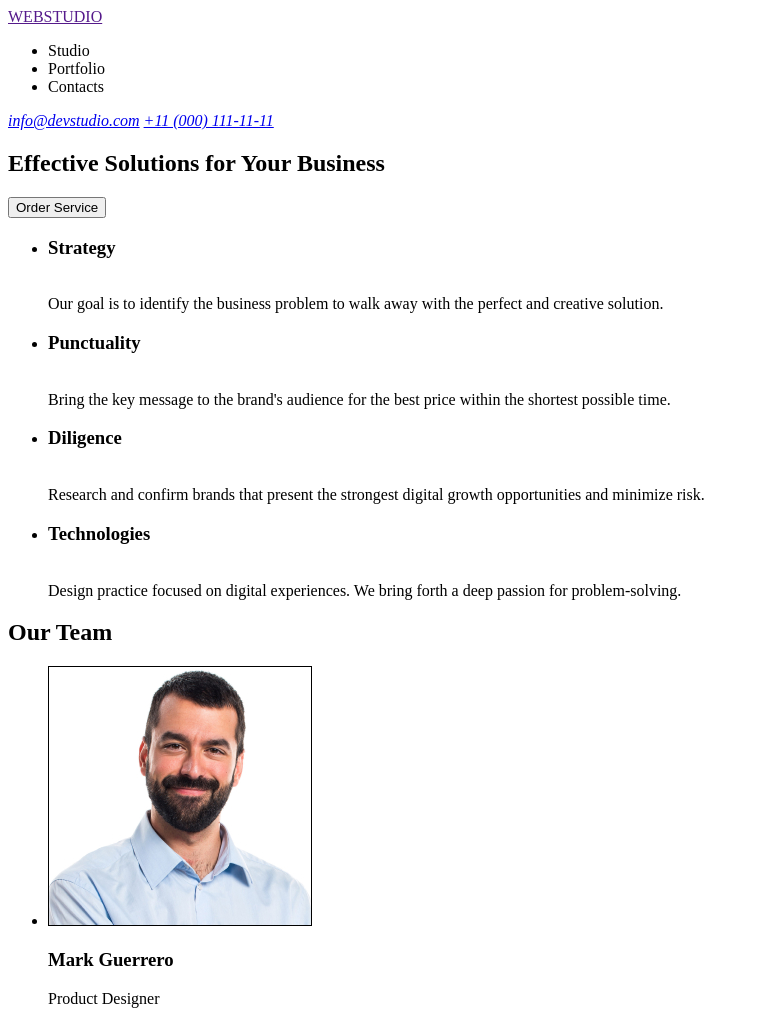
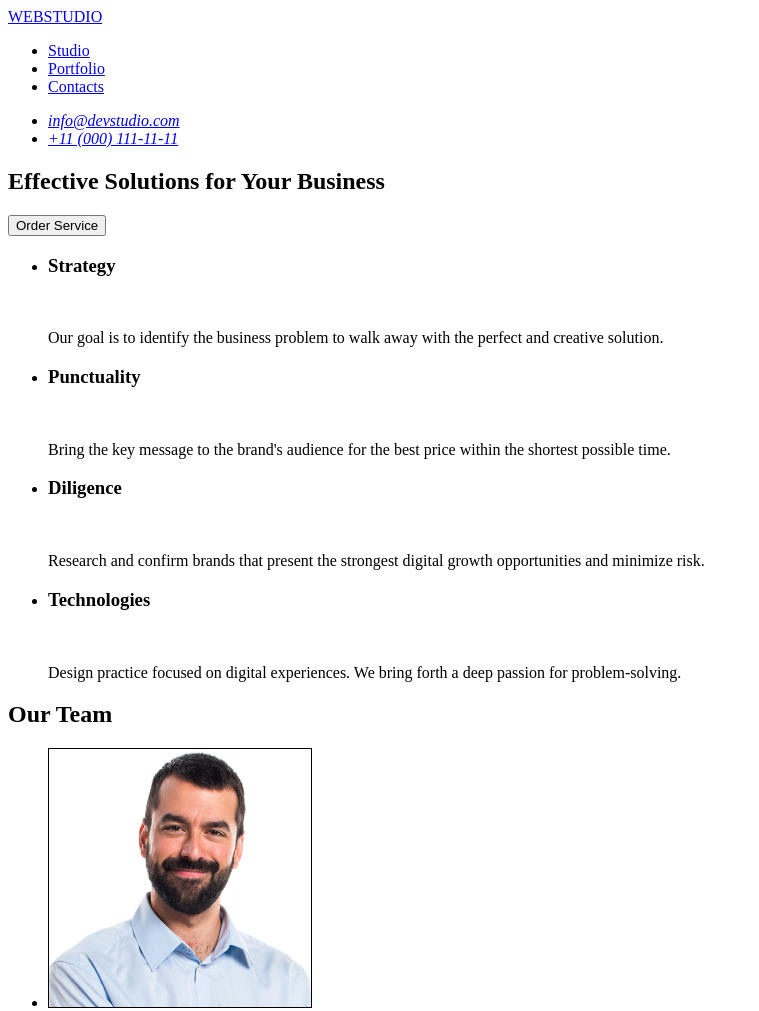
Before and after one commit to Mariia-Shtefiuk/goit-markup-hw-01, a plain HTML site: page index.html in a window 1280 px wide. Shown: the top 1011 px of the page, without its empty margins (0-759 px from the left). Drawn offline with Linux system fonts and the light colour scheme.

Commit message:
index update

```diff
--- a/index.html
+++ b/index.html
@@ -9,17 +9,19 @@
 
 <body>
     <header>
-        <a href="" target="_self">WEBSTUDIO</a>
         <nav>
+            <a href="./index.html" target="_self"> WEBSTUDIO </a>
             <ul>
-                <li>Studio</li>
-                <li>Portfolio</li>
-                <li>Contacts</li>
+                <li><a href="#Studio">Studio</a></li>
+                <li><a href="#Portfolio">Portfolio</a></li>
+                <li><a href="#Contacts">Contacts</a></li>
             </ul>
         </nav>
         <address>
-            <a href="mailo:info@devstudio.com">info@devstudio.com</a>
-            <a href="tel:+110001111111">+11 (000) 111-11-11</a>
+            <ul>
+                <li><a href="mailo:info@devstudio.com">info@devstudio.com</a></li>
+                <li><a href="tel:+110001111111">+11 (000) 111-11-11</a></li>
+            </ul>
         </address>
     </header>
 
@@ -27,31 +29,33 @@
         <section>
             <h1>Effective Solutions for Your Business</h1>
             <button type="button">Order Service</button>
+        </section>
+        <section>
             <ul>
                 <li>
+                    <h3>Strategy</h3> <br />
                     <p>
-                    <h3>Strategy</h3> <br />
                         Our goal is to identify the business
                         problem to walk away with the perfect and creative solution.
                     </p>
                 </li>
                 <li>
+                    <h3>Punctuality</h3><br />
                     <p>
-                    <h3>Punctuality</h3><br />
                         Bring the key message to the brand's audience for the best price within the shortest possible
                         time.
                     </p>
                 </li>
                 <li>
+                    <h3>Diligence</h3><br />
                     <p>
-                    <h3>Diligence</h3><br />
                         Research and confirm brands that present the strongest digital growth opportunities and minimize
                         risk.
                     </p>
                 </li>
                 <li>
+                    <h3>Technologies</h3><br />
                     <p>
-                    <h3>Technologies</h3><br />
                         Design practice focused on digital experiences. We bring forth a deep passion for
                         problem-solving.
                     </p>
@@ -95,7 +99,7 @@
 
     <footer>
         <p>
-            <a href="" target="_self">WEBSTUDIO</a>
+            <a href="./index.html" target="_self"> WEBSTUDIO </a>
             Increase the flow of customers and sales for your business with digital marketing & growth solutions.
         </p>
     </footer>
```
Also changed, not shown: images/img1 (1).jpg (added). Lines whose indentation alone changed are shown as unchanged.
